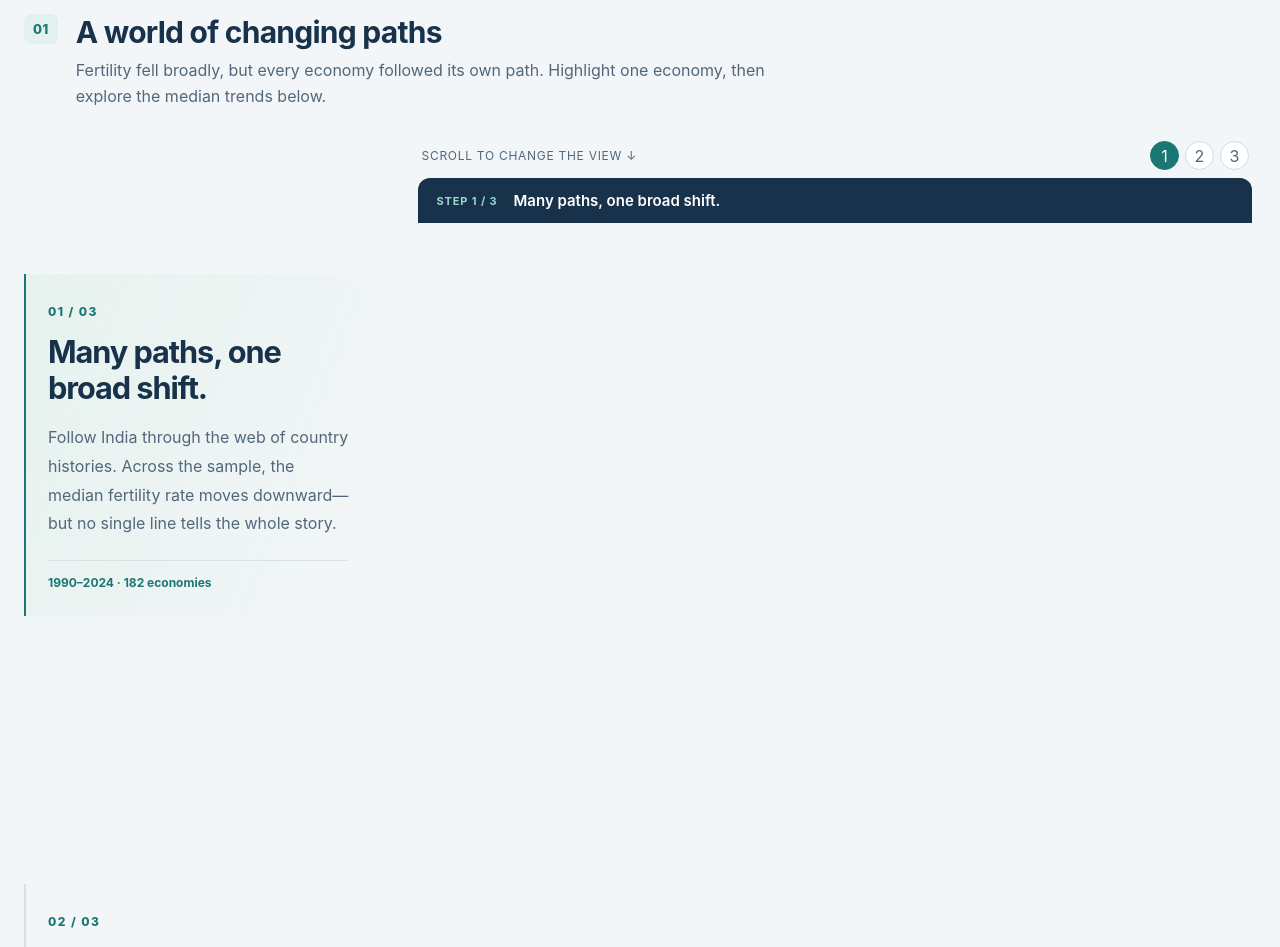
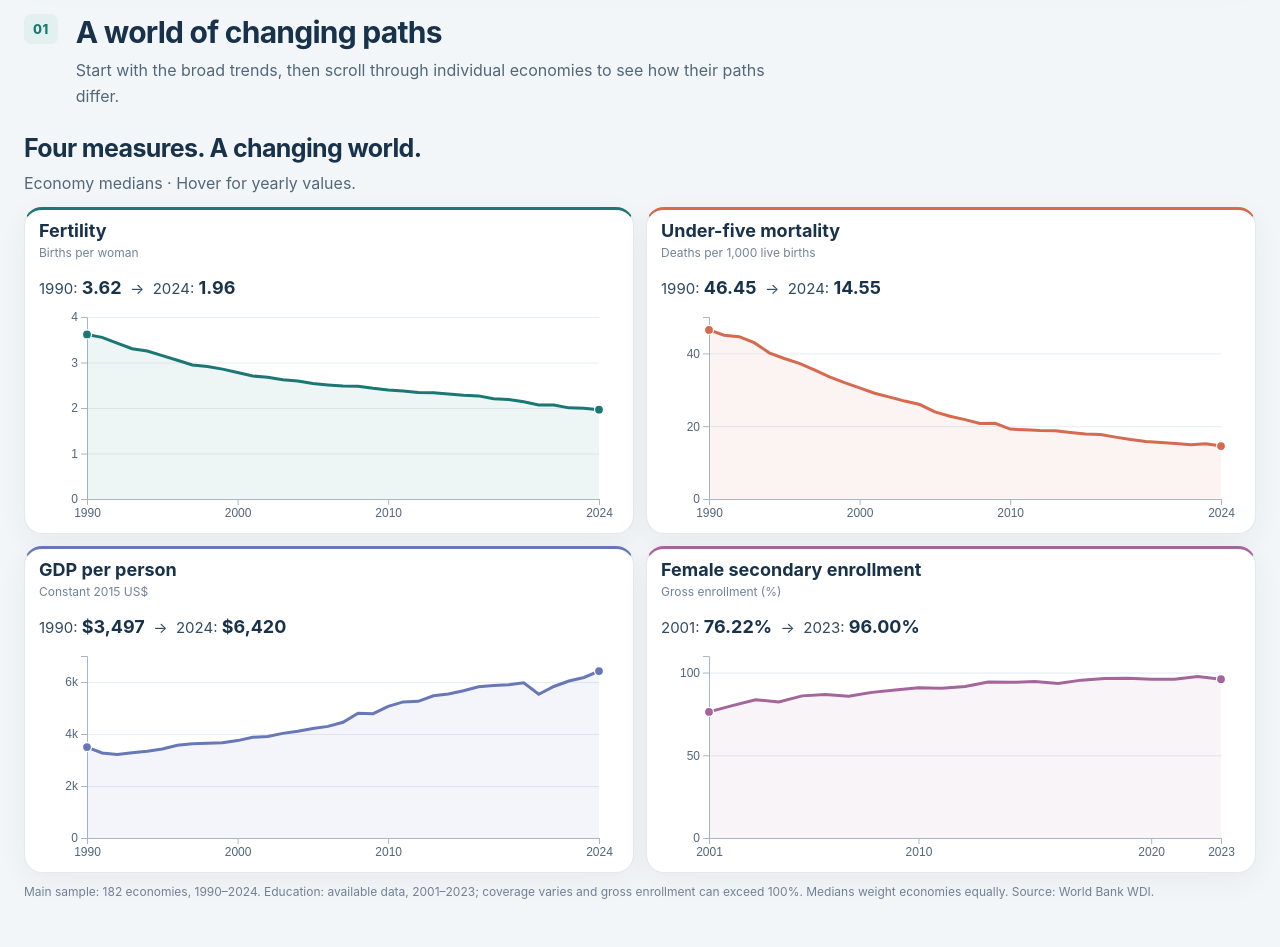
Before and after one commit to LinhNguyen2901/beyond-birth-rate, a React app in the folder frontend/: page / in a window 1280 px wide. Shown: the part 620-1567 px from the top of the page. Built offline with nearby package versions, Linux system fonts and the light colour scheme; the HTML template or start-up script is replaced by a standard one.

Commit message:
add layout for first section

```diff
--- a/frontend/src/App.css
+++ b/frontend/src/App.css
@@ -69,6 +69,24 @@
 }
 
 .story-section { margin-top: 58px; }
+.median-overview { display: flex; flex-direction: column; height: calc(100svh - 32px); min-height: 560px; margin: 16px 0 48px; }
+.median-overview > h2 { margin: 0 0 8px; color: #17324a; font-size: 25px; letter-spacing: -.025em; }
+.median-overview > p { margin: 0; color: #52677b; line-height: 1.5; }
+.median-grid { display: grid; flex: 1; min-height: 0; grid-template-columns: repeat(2, minmax(0, 1fr)); grid-template-rows: repeat(2, minmax(0, 1fr)); gap: 12px; margin: 12px 0 10px; }
+.median-grid .median-panel { display: flex; flex-direction: column; position: relative; min-width: 0; min-height: 0; margin: 0; padding: 10px 14px 4px; border-top-width: 3px; }
+.median-panel h3 { margin: 0 0 3px; color: #17324a; font-size: 18px; }
+.median-panel .median-unit { color: #718398; font-size: 12px; }
+.median-panel .trend-values { margin-top: 4px; font-size: 12px; }
+.median-panel .trend-values strong { font-size: 17px; }
+.median-grid .median-panel svg { flex: 1; margin-top: 4px; width: 100%; height: 0; min-height: 0; max-width: none; min-width: 0; }
+.median-panel .chart-readout { position: absolute; width: 1px; height: 1px; min-height: 0; padding: 0; margin: 0; overflow: hidden; clip-path: inset(50%); border: 0; }
+.median-overview .median-source { color: #718398; font-size: 12px; }
+@media (max-width: 650px) {
+  .median-overview { height: auto; min-height: 0; }
+  .median-grid { grid-template-columns: 1fr; grid-template-rows: auto; }
+  .median-grid .median-panel { padding: 14px 12px 6px; }
+  .median-grid .median-panel svg { flex: none; min-width: 0; height: 210px; }
+}
 .section-intro { display: flex; align-items: flex-start; gap: 18px; margin-bottom: 24px; }
 .section-number { flex: none; padding: 7px 9px; border-radius: 7px; background: #e2f1ef; color: #1a7774; font-size: 13px; font-weight: 800; letter-spacing: .04em; }
 .section-intro h2 { margin: 0 0 8px; color: #17324a; font-size: clamp(24px, 3vw, 30px); line-height: 1.2; letter-spacing: -.025em; }
--- a/frontend/src/App.jsx
+++ b/frontend/src/App.jsx
@@ -40,9 +40,10 @@ export default function App() {
           <span className="section-number">01</span>
           <div>
             <h2 id="section-1">A world of changing paths</h2>
-            <p>Fertility fell broadly, but every economy followed its own path. Highlight one economy, then explore the median trends below.</p>
+            <p>Start with the broad trends, then scroll through individual economies to see how their paths differ.</p>
           </div>
         </div>
+        <MedianTrends />
         <ScrollStory steps={[
           { title: 'Many paths, one broad shift.', country: 'IND', text: 'Follow India through the web of country histories. Across the sample, the median fertility rate moves downward—but no single line tells the whole story.', detail: '1990–2024 · 182 economies' },
           { title: 'The pace is not the same.', country: 'NGA', text: 'Now follow Nigeria. Its path sits above the median, even as fertility falls. The broad trend leaves room for very different starting points and speeds of change.', detail: 'Highlighted economy · Nigeria' },
@@ -50,7 +51,6 @@ export default function App() {
         ]}>
           {step => <OpeningStep country={step.country} onCountrySelect={setSelectedCountry} />}
         </ScrollStory>
-        <MedianTrends />
       </section>
 
       <section className="story-section" aria-labelledby="section-2">
--- a/frontend/src/components/MedianTrends.jsx
+++ b/frontend/src/components/MedianTrends.jsx
@@ -1,4 +1,4 @@
-import { useEffect, useRef } from 'react'
+import { useEffect, useRef, useState } from 'react'
 import * as d3 from 'd3'
 import data from '../data/core_trends.json'
 import educationData from '../data/education_year.json'
@@ -17,15 +17,24 @@ const measures = [
 
 function TrendChart({ measure }) {
   const chartRef = useRef(null)
+  const [size, setSize] = useState({ width: 520, height: 180 })
   const chartData = measure.key === 'education' ? educationTrend : data
   const firstYear = chartData[0].year
   const lastYear = chartData[chartData.length - 1].year
 
   useEffect(() => {
-    const margin = { top: 20, right: 25, bottom: 55, left: 65 }
-    const width = 700 - margin.left - margin.right
-    const height = 350 - margin.top - margin.bottom
-    const svg = d3.select(chartRef.current).attr('viewBox', '0 0 700 350')
+    const observer = new ResizeObserver(([entry]) => {
+      setSize({ width: entry.contentRect.width, height: entry.contentRect.height })
+    })
+    observer.observe(chartRef.current)
+    return () => observer.disconnect()
+  }, [])
+
+  useEffect(() => {
+    const margin = { top: 12, right: 20, bottom: 30, left: 48 }
+    const width = size.width - margin.left - margin.right
+    const height = size.height - margin.top - margin.bottom
+    const svg = d3.select(chartRef.current).attr('viewBox', `0 0 ${size.width} ${size.height}`)
     svg.selectAll('*').remove()
     const chart = svg.append('g').attr('transform', `translate(${margin.left}, ${margin.top})`)
 
@@ -35,26 +44,27 @@ function TrendChart({ measure }) {
       .nice().range([height, 0])
 
     chart.append('g').attr('class', 'grid')
-      .call(d3.axisLeft(y).ticks(5).tickSize(-width).tickFormat(''))
+      .call(d3.axisLeft(y).ticks(3).tickSize(-width).tickFormat(''))
     chart.append('g').attr('transform', `translate(0, ${height})`)
       .call(d3.axisBottom(x).tickValues(measure.key === 'education'
-        ? [2001, 2005, 2010, 2015, 2020, 2023]
-        : [1990, 2000, 2010, 2020, 2024]))
-    chart.append('g').call(d3.axisLeft(y).ticks(5).tickFormat(
+        ? [2001, 2010, 2020, 2023] : [1990, 2000, 2010, 2024]).tickFormat(d3.format('d')))
+    chart.append('g').call(d3.axisLeft(y).ticks(3).tickFormat(
       measure.key === 'gdp_pc' ? d3.format('~s') : d3.format('~g')
     ))
 
+    chart.append('path').datum(chartData).attr('fill', measure.color).attr('opacity', 0.07)
+      .attr('d', d3.area().x(d => x(d.year)).y0(height).y1(d => y(d[measure.key])))
     chart.append('path').datum(chartData)
       .attr('fill', 'none').attr('stroke', measure.color).attr('stroke-width', 3)
       .attr('d', d3.line().x(d => x(d.year)).y(d => y(d[measure.key])))
-    chart.selectAll('.trend-point').data(chartData).join('circle')
+    chart.selectAll('.trend-point').data([chartData[0], chartData[chartData.length - 1]]).join('circle')
       .attr('class', 'trend-point')
       .attr('cx', d => x(d.year)).attr('cy', d => y(d[measure.key]))
       .attr('r', 4.5).attr('fill', measure.color)
     const focus = chart.append('circle')
       .attr('r', 7).attr('fill', measure.color)
       .style('display', 'none')
-    const step = width / (chartData.length - 1)
+    const step = x(1991) - x(1990)
     const hits = chart.selectAll('.trend-hit').data(chartData).join('rect')
       .attr('class', 'trend-hit')
       .attr('x', d => x(d.year) - step / 2)
@@ -72,33 +82,30 @@ function TrendChart({ measure }) {
     const valueFormat = d3.format(measure.key === 'gdp_pc' ? '$,.0f' : ',.2f')
     addTooltip(hits, chartRef.current, d => `${d.year}\n${measure.title}: ${valueFormat(d[measure.key])}${measure.key === 'education' ? '%' : ''}`)
 
-    chart.append('text').attr('x', width / 2).attr('y', height + 44)
-      .attr('text-anchor', 'middle').text('Year')
-    chart.append('text').attr('transform', 'rotate(-90)')
-      .attr('x', -height / 2).attr('y', -48)
-      .attr('text-anchor', 'middle').text(measure.unit)
-  }, [measure, chartData, firstYear, lastYear])
+  }, [measure, chartData, firstYear, lastYear, size])
 
   const format = measure.key === 'gdp_pc' ? d3.format('$,.0f') : d3.format(',.2f')
   const unit = measure.key === 'education' ? '%' : ''
 
   return (
-    <section className="chart-card">
-      <h2>{measure.title}</h2>
-      <p>{measure.key === 'education'
-        ? 'Median across economies with available education data each year, 2001–2023.'
-        : 'Median across the same 182 economies, 1990–2024.'}</p>
+    <section className="chart-card median-panel" style={{ borderTopColor: measure.color }}>
+      <h3>{measure.title}</h3>
+      <p className="median-unit">{measure.unit}</p>
       <p className="trend-values">{firstYear}: <strong>{format(chartData[0][measure.key])}{unit}</strong> &nbsp;→&nbsp; {lastYear}: <strong>{format(chartData[chartData.length - 1][measure.key])}{unit}</strong></p>
       <svg ref={chartRef} role="img" aria-label={`${measure.title} trend from ${firstYear} to ${lastYear}`} />
       <div className="chart-tooltip" aria-hidden="true" />
       <p className="chart-readout" aria-live="polite">Hover or focus a mark to see its exact values.</p>
-      <p className="chart-source">{measure.key === 'education'
-        ? 'Separate available-data sample; the number of economies varies by year. Gross enrollment can exceed 100%. Source: World Bank WDI.'
-        : 'Economy medians, not population-weighted world totals. Source: World Bank WDI.'}</p>
     </section>
   )
 }
 
 export default function MedianTrends() {
-  return <>{measures.map(measure => <TrendChart key={measure.key} measure={measure} />)}</>
+  return (
+    <div className="median-overview">
+      <h2>Four measures. A changing world.</h2>
+      <p>Economy medians · Hover for yearly values.</p>
+      <div className="median-grid">{measures.map(measure => <TrendChart key={measure.key} measure={measure} />)}</div>
+      <p className="median-source">Main sample: 182 economies, 1990–2024. Education: available data, 2001–2023; coverage varies and gross enrollment can exceed 100%. Medians weight economies equally. Source: World Bank WDI.</p>
+    </div>
+  )
 }
```
Also changed, not shown: 1 other file (tests, documents, lock files or other folders).
